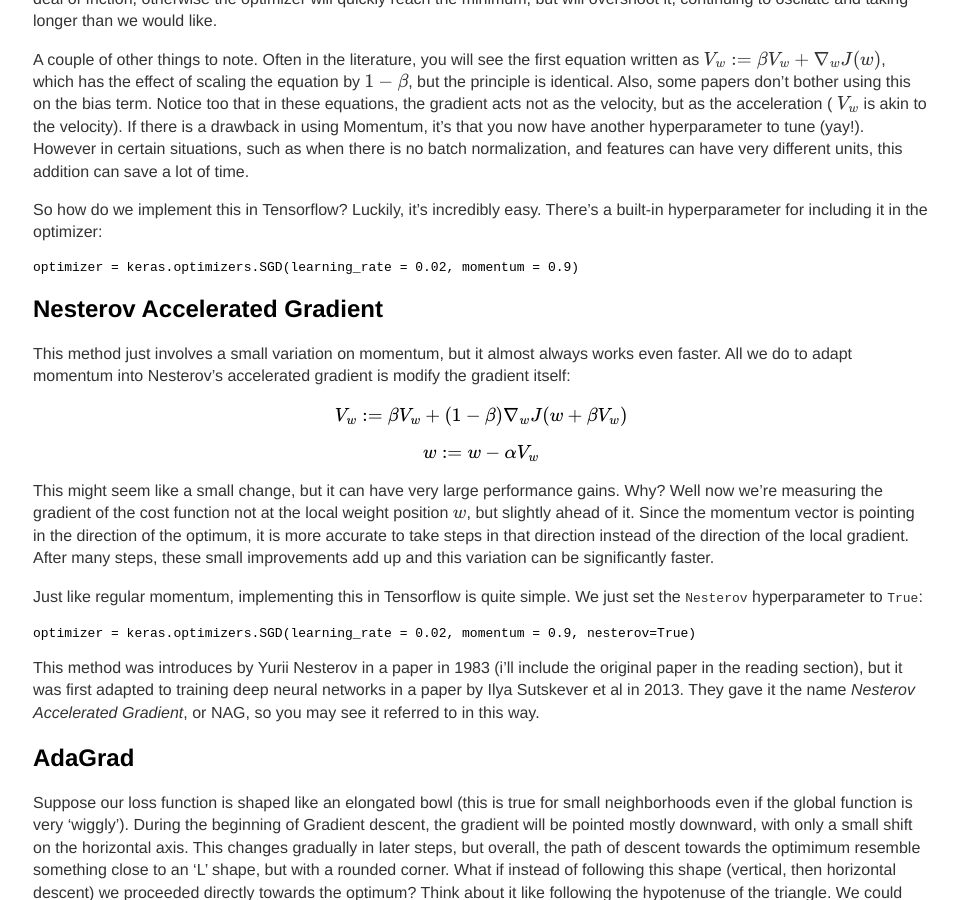
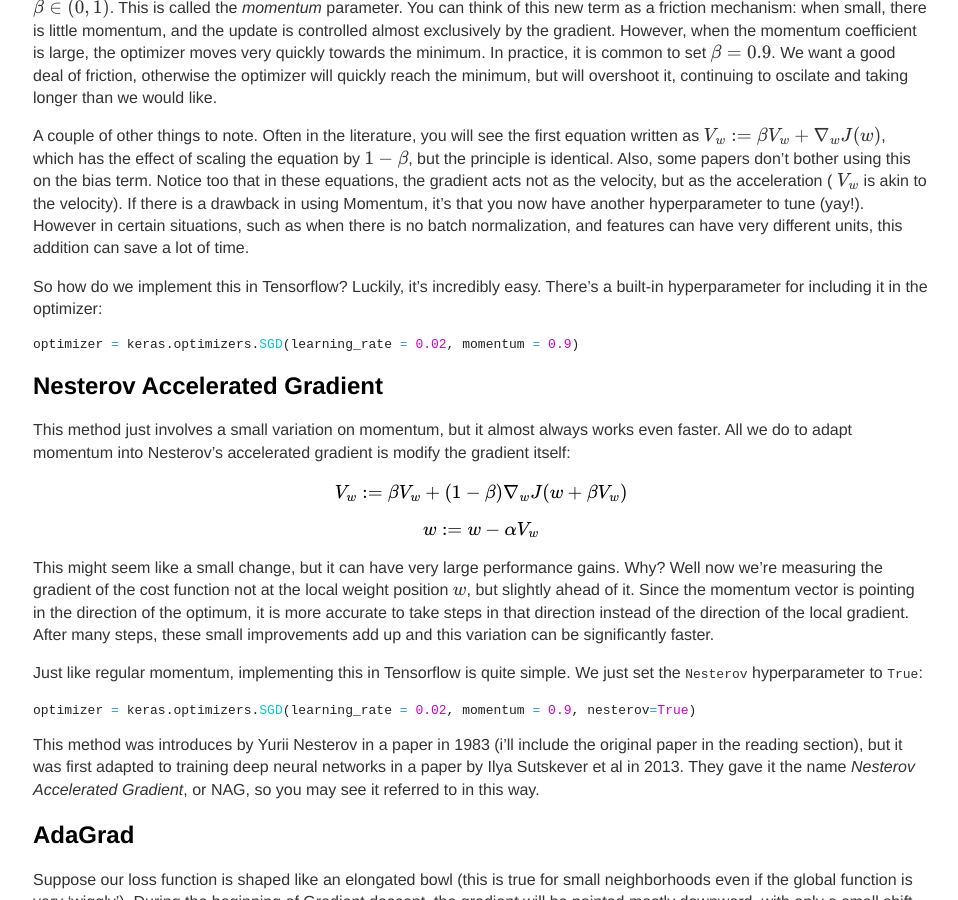
Before and after one commit to 12mre1/12mre1.github.io, a Jekyll site: the page built from _posts/2021-06-15-Optimizing-Deep-Neural-Nets-with-Tensorflow.md, in a window 1280 px wide and 900 px high, scrolled down 2267 px. Shown: the whole window, without its empty margins (159-1117 px from the left). Built offline with Jekyll 4.4.1, drawn with Linux system fonts in a browser that asks for light colours; formulas are drawn with MathJax 3; some of the changed text lies outside the part shown.

Commit message:
finish optimizers

````diff
--- a/_posts/2021-06-15-Optimizing-Deep-Neural-Nets-with-Tensorflow.md
+++ b/_posts/2021-06-15-Optimizing-Deep-Neural-Nets-with-Tensorflow.md
@@ -57,7 +61,7 @@ A couple of other things to note. Often in the literature, you will see the firs
 
 So how do we implement this in Tensorflow? Luckily, it's incredibly easy. There's a built-in hyperparameter for including it in the optimizer:
 
-```{python}
+```python
 optimizer = keras.optimizers.SGD(learning_rate = 0.02, momentum = 0.9)
 ```
 
@@ -72,7 +76,7 @@ $$ w := w - \alpha V_{w} $$
 This might seem like a small change, but it can have very large performance gains. Why? Well now we're measuring the gradient of the cost function not at the local weight position \\( w \\), but slightly ahead of it. Since the momentum vector is pointing in the direction of the optimum, it is more accurate to take steps in that direction instead of the direction of the local gradient. After many steps, these small improvements add up and this variation can be significantly faster.
 
 Just like regular momentum, implementing this in Tensorflow is quite simple. We just set the `Nesterov` hyperparameter to `True`:
-```{python}
+```python
 optimizer = keras.optimizers.SGD(learning_rate = 0.02, momentum = 0.9, nesterov=True)
 ```
 This method was introduces by Yurii Nesterov in a paper in 1983 (i'll include the original paper in the reading section), but it was first adapted to training deep neural networks in a paper by Ilya Sutskever et al in 2013. They gave it the name _Nesterov Accelerated Gradient_, or NAG, so you may see it referred to in this way.
@@ -104,7 +108,7 @@ $$ w \leftarrow w - \alpha \nabla_{w} J(w) \oslash \sqrt{s + \epsilon} $$
 Only the first equation really changes. In practice, a value of 0.9 for \\( beta \\) tends to work quite well. Although this does add another hyperparameter, the default value tends to be near the best possible, so depending on the application, you may not actually have to tune it. Unless the problem is very simple, this __Root Mean Squared Propagation__ (RMSProp) algorithm almost always outperforms AdaGrad. Note that this was invented by Hinton and his students, but was never formally published.
 
 Implementing this in keras is, as you might expect, quite simple:
-```{python}
+```python
 optimizer = keras.optimizers.RMSProp(learning_rate= 0.02, rho = 0.9)
 ```
 In the above implementation, \\( \beta \\) is represented by the `rho` argument. To reiterate, using this will dampen the oscillations in descent and lead to faster convergence just like with AdaGrad, but we no longer have to worry about stopping too early. This algorithm was the preferred choice of researchers for a few years, until the next technique was introduced.
@@ -127,7 +131,7 @@ In the equation above, \\( t \\) represents the iteration number, beginning at 1
 
 Why moment estimation? Well these equations are estimating the mean and variance of our gradients, which are also called the first and second moments. And like our other methods, this one is also easy to implement in Keras.
 
-```{python}
+```python
 optimizer = keras.optimizers.Adam(learning_rate = 0.001, beta_1 = 0.9, beta_2 = 0.999)
 ```
 Note that the smoothing parameter will default to `None`, which will direct keras to use the `keras.backend.epsilon()` parameter, which defaults to 10e-07.
````
Also changed, not shown: other parts of _posts/2021-06-15-Optimizing-Deep-Neural-Nets-with-Tensorflow.md (+4 -0 lines).
